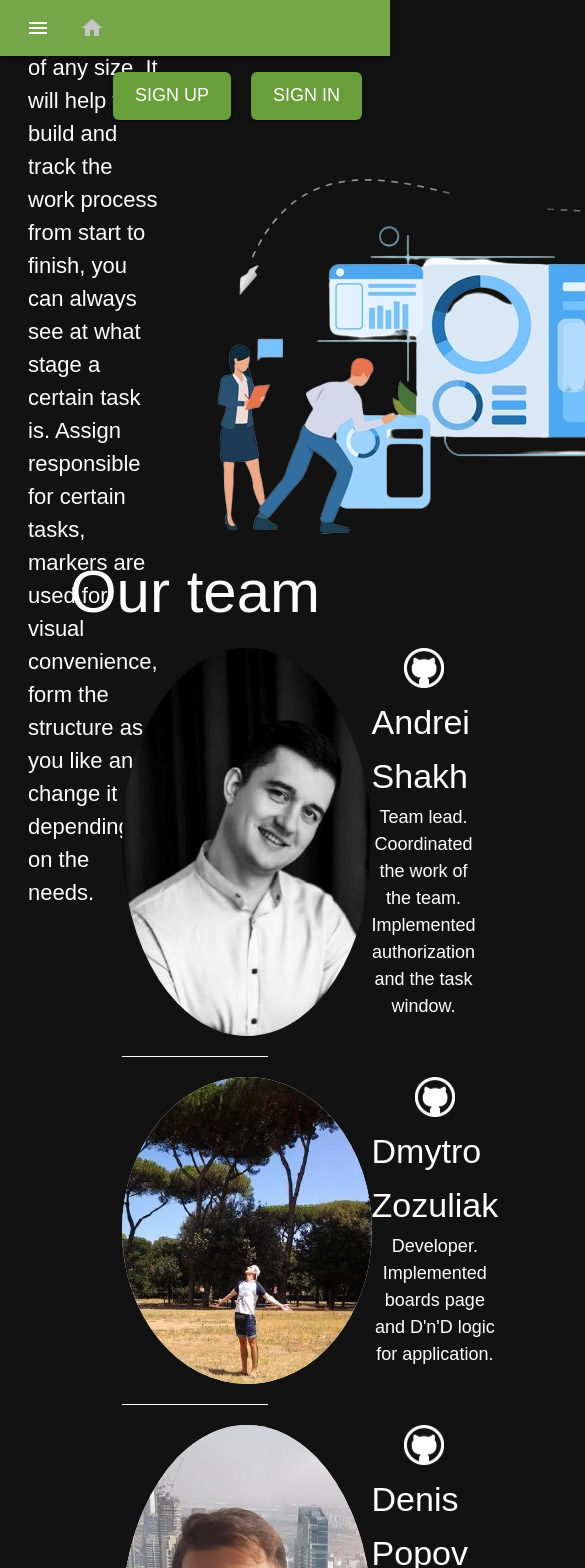
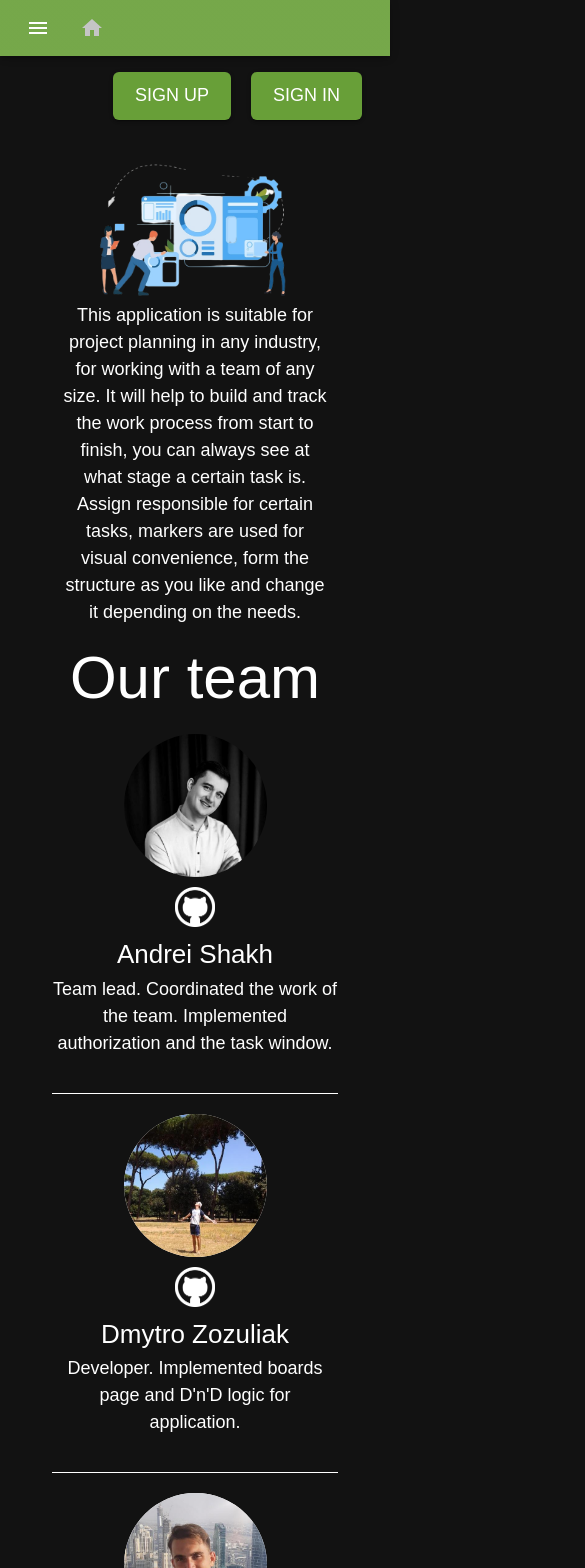
Before and after one commit to strawberrystr1/project-management-app, a React (Create React App) app: page /home in a window 390 px wide. Shown: the top 1568 px of the page, 585 px wide, since content can reach past the window. Built offline with nearby package versions, Linux system fonts and the light colour scheme.

Commit message:
feat: add responsibility for welcome page

```diff
--- a/src/pages/home_page/HomePage.tsx
+++ b/src/pages/home_page/HomePage.tsx
@@ -69,7 +69,12 @@ const Home = () => {
                   <a href={member.github}>
                     <img src={githubIcon} alt="link icon" />
                   </a>
-                  <Typography variant="h6" fontSize={34}>
+                  <Typography
+                    variant="h6"
+                    align="center"
+                    fontSize={34}
+                    sx={{ '@media (max-width: 500px)': { fontSize: '26px' } }}
+                  >
                     {member.name}
                   </Typography>
                   <Typography paragraph align="center" fontSize={18}>
--- a/src/pages/home_page/style.module.scss
+++ b/src/pages/home_page/style.module.scss
@@ -33,16 +33,35 @@
   justify-content: space-between;
   margin-top: 20px;
   align-items: flex-start;
-  max-height: 400px;
 
   & img {
     height: 100%;
+    @media (max-width: 1170px) {
+      order: 1;
+    }
+    @media (max-width: 650px) {
+      width: 70%;
+    }
+  }
+
+  @media (max-width: 1170px) {
+    flex-direction: column;
+    justify-content: center;
+    align-items: center;
   }
 }
 
 .info-text {
   width: 60%;
   align-self: center;
+  @media (max-width: 1170px) {
+    order: 2;
+    width: 80%;
+    text-align: center;
+  }
+  @media (max-width: 500px) {
+    font-size: 18px !important;
+  }
 }
 
 .member {
@@ -50,17 +69,42 @@
   justify-content: space-between;
   padding: 20px 0;
 
+  @media (max-width: 850px) {
+    flex-direction: column;
+    align-items: center;
+  }
+
   &-wrapper {
     width: 48%;
     margin: 0 10px;
+
+    @media (max-width: 1170px) {
+      width: 80%;
+    }
+
+    @media (max-width: 850px) {
+      width: 70%;
+    }
+    @media (max-width: 500px) {
+      width: 100%;
+    }
   }
 
   &-avatar {
     &.override {
-      min-width: 250px;
+      width: 50%;
       height: auto;
       border-radius: 50%;
       background-color: #fff;
+
+      @media (max-width: 1170px) {
+        width: 35%;
+      }
+
+      @media (max-width: 850px) {
+        width: 50%;
+        margin-bottom: 10px;
+      }
     }
   }
 
```
